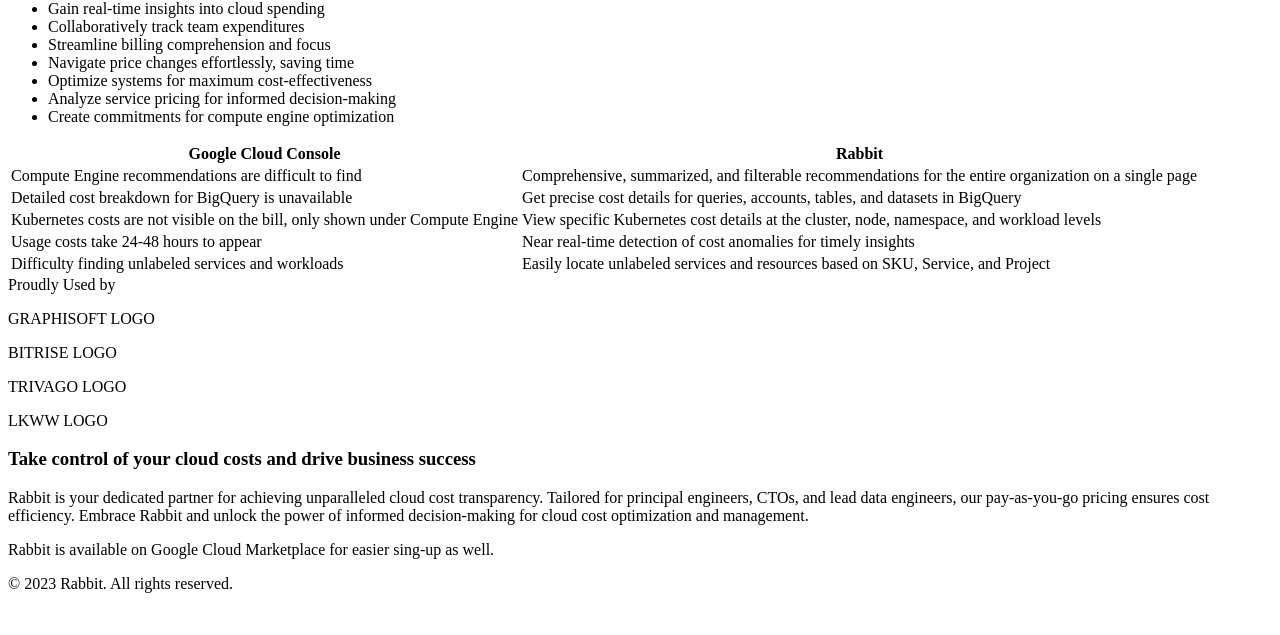
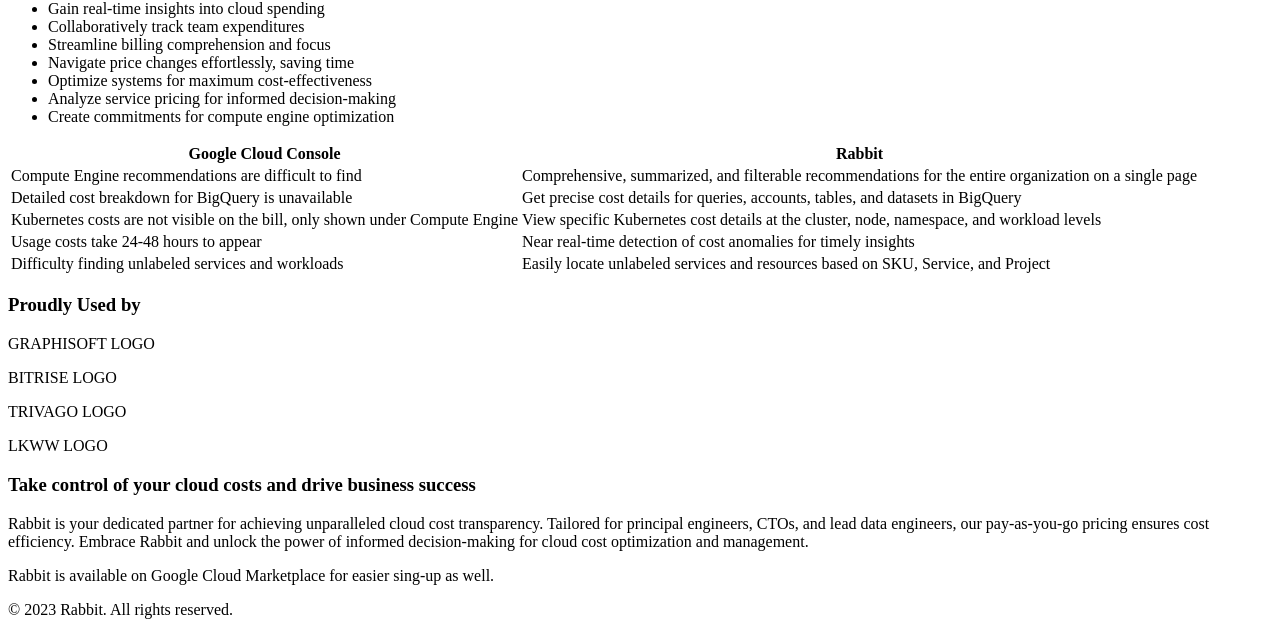
Before and after one commit to sgergely/sgergely.github.io, a plain HTML site: page index.html in a window 1280 px wide. Shown: the part 255-890 px from the top of the page. Before the commit the page ends 864 px from the top, so only its background shows below. Drawn offline with Linux system fonts and the light colour scheme.

Commit message:
fixing header for logos

```diff
--- a/index.html
+++ b/index.html
@@ -64,7 +64,7 @@
     </article>
 
     <article>
-      <header>Proudly Used by</header>
+      <header><h3>Proudly Used by</h3></header>
       <p>GRAPHISOFT LOGO</p>
       <p>BITRISE LOGO</p>
       <p>TRIVAGO LOGO</p>
```
